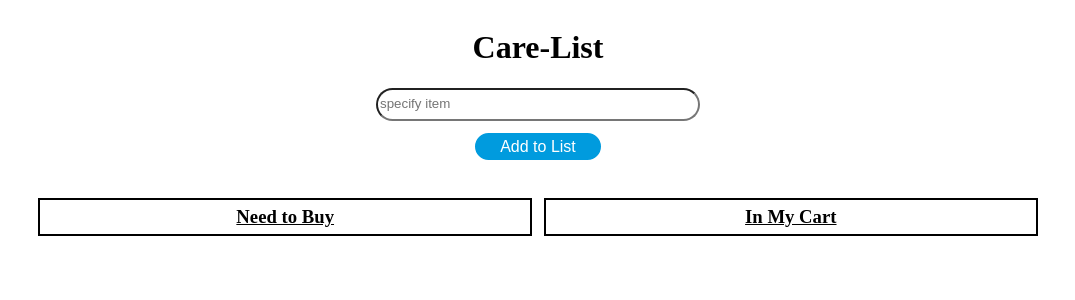
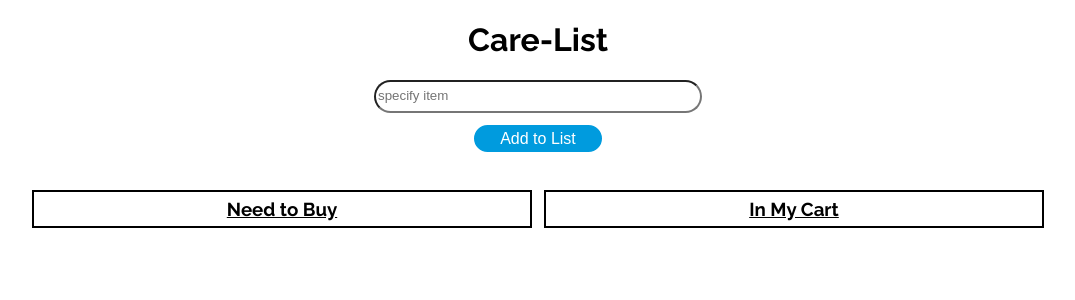
Before and after one commit to Limlight86/Care-List, a React (Create React App) app: page / in a window 1280 px wide. Shown: the top 300 px of the page, without its empty margins (102-1177 px from the left). Built offline with nearby package versions, Linux system fonts and the light colour scheme.

Commit message:
added carecloud like font

```diff
--- a/public/index.html
+++ b/public/index.html
@@ -6,6 +6,7 @@
     <meta name="viewport" content="width=device-width, initial-scale=1" />
     <meta name="theme-color" content="#000000" />
     <link rel="manifest" href="%PUBLIC_URL%/manifest.json" />
+    <link href="https://fonts.googleapis.com/css?family=Raleway:400,700&display=swap" rel="stylesheet">
 
     <title>Care-List</title>
   </head>
--- a/src/index.css
+++ b/src/index.css
@@ -1,5 +1,5 @@
 body{
   margin: 0;
   padding: 0;
-
+  font-family: 'Raleway', sans-serif;
 }
--- a/src/index.js
+++ b/src/index.js
@@ -2,6 +2,7 @@
 import ReactDOM from 'react-dom';
 import App from './App';
 import * as serviceWorker from './serviceWorker';
+import './index.css'
 
 ReactDOM.render(<App />, document.getElementById('root'));
 
```
